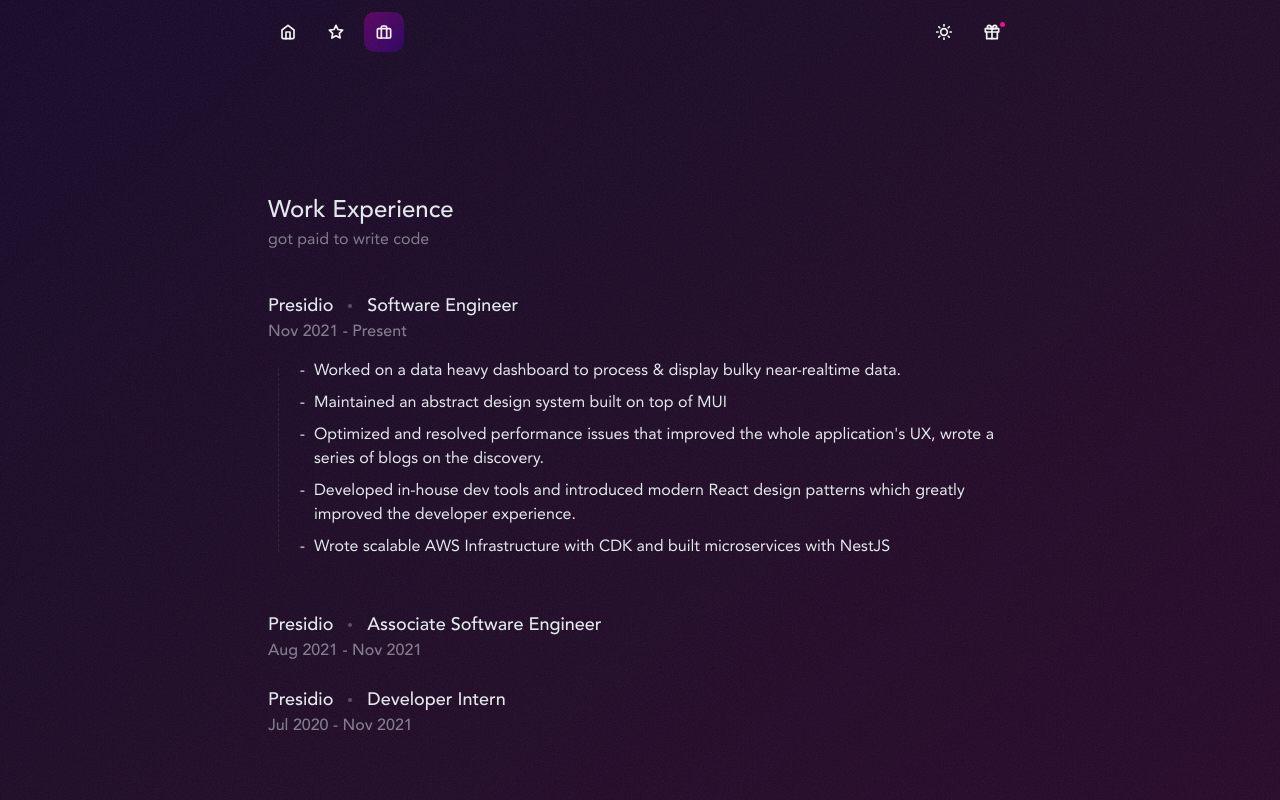
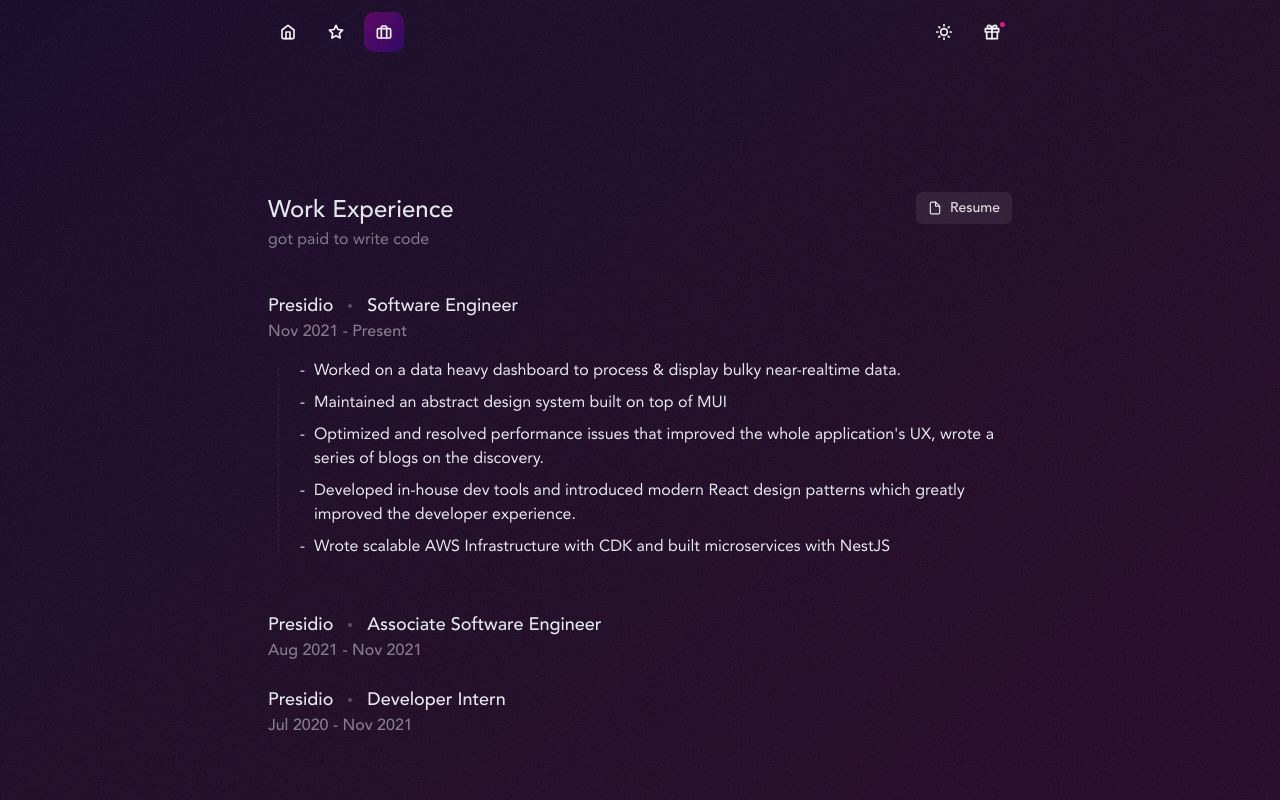
Before and after one commit to sanvishal/tkvishal-portfoliov2, a Next.js app: page /work in a window 1280 px wide. Built offline with nearby package versions, Linux system fonts and the light colour scheme.

Commit message:
add resume

```diff
--- a/views/WorkPage.tsx
+++ b/views/WorkPage.tsx
@@ -4,12 +4,14 @@
   AccordionItem,
   AccordionPanel,
   Box,
+  Button,
   HStack,
   Spacer,
   Text,
+  Tooltip,
 } from '@chakra-ui/react';
 import { motion, Variants } from 'framer-motion';
-import { FiArrowDown, FiChevronDown } from 'react-icons/fi';
+import { FiArrowDown, FiChevronDown, FiFile } from 'react-icons/fi';
 
 const MotionBox = motion(Box);
 const MotionAccordianItem = motion(AccordionItem);
@@ -77,12 +79,28 @@
         exit="exit"
         transition={{ delay: 0 }}
       >
+        <HStack justifyContent="space-between" alignItems="flex-start">
+          <Box>
             <Text fontWeight="700" fontSize="2xl">
               Work Experience
             </Text>
             <Text fontWeight="400" fontSize="md" opacity="0.5">
               got paid to write code
             </Text>
+          </Box>
+          <Tooltip label="opens up a drive link, does not download on click :)">
+            <Button
+              size="sm"
+              leftIcon={<FiFile />}
+              as="a"
+              href="https://drive.google.com/file/d/18aXKzpoh4VSQU_0cxPvilM_XGhFXAGSj/view?usp=share_link"
+              target="_blank"
+              rel="noopener noreferrer"
+            >
+              Resume
+            </Button>
+          </Tooltip>
+        </HStack>
       </MotionBox>
       <Spacer w="full" h={10} />
       <Accordion defaultIndex={[0]} allowMultiple mb={10}>
```
Lines whose indentation alone changed are shown as unchanged.
